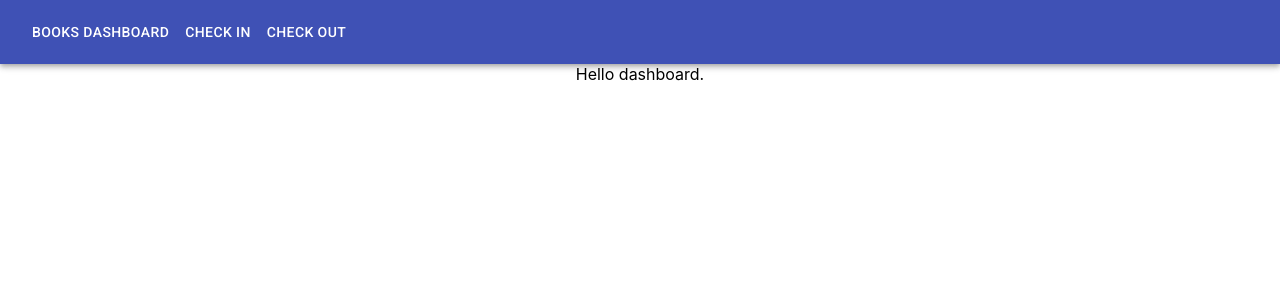
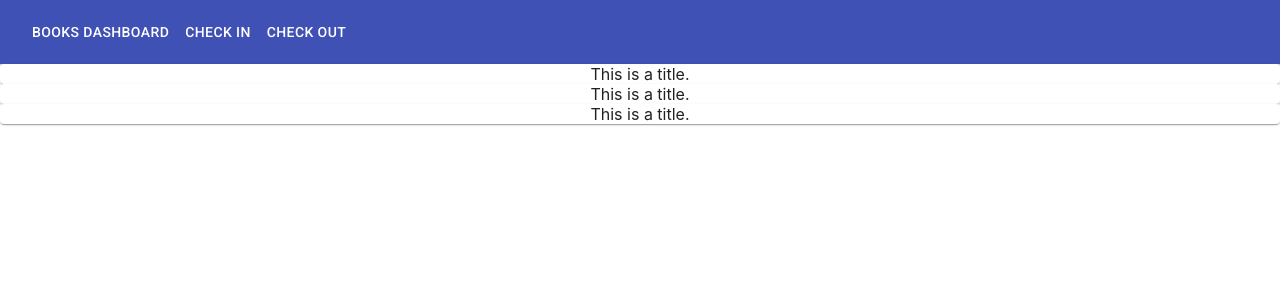
Before and after one commit to nraynes/library_frontend, a React (Create React App) app: page / in a window 1280 px wide. Shown: the top 300 px of the page. Built offline with nearby package versions, Linux system fonts and the light colour scheme.

Commit message:
Added initial BookList and BookListItem components.

```diff
--- a/src/App.js
+++ b/src/App.js
@@ -10,6 +10,7 @@ import {
 import AppBar from '@material-ui/core/AppBar'
 import ToolBar from '@material-ui/core/Toolbar'
 import Button from '@material-ui/core/Button'
+import BookList from './components/BookList';
 
 function App() {
   return (
@@ -29,7 +30,7 @@ function App() {
           Hello check in!
         </Route>
         <Route path="/">
-          Hello dashboard.
+          <BookList />
         </Route>
       </Switch>
     </div>
--- /dev/null
+++ b/src/components/BookList.js
@@ -0,0 +1,15 @@
+import React from 'react';
+import BookListItem from './BookListItem';
+
+function BookList() {
+
+    var items = [];
+    items.push(<BookListItem />);
+    items.push(<BookListItem />);
+    items.push(<BookListItem />);
+
+    return (<div className="book_list">{items}</div>);
+
+}
+
+export default BookList;
--- /dev/null
+++ b/src/components/BookListItem.js
@@ -0,0 +1,14 @@
+import React from 'react';
+import Card from '@material-ui/core/Card'
+
+function BookListItem() {
+
+    return (
+        <Card>
+            This is a title.
+        </Card>
+    );
+
+}
+
+export default BookListItem;
```
